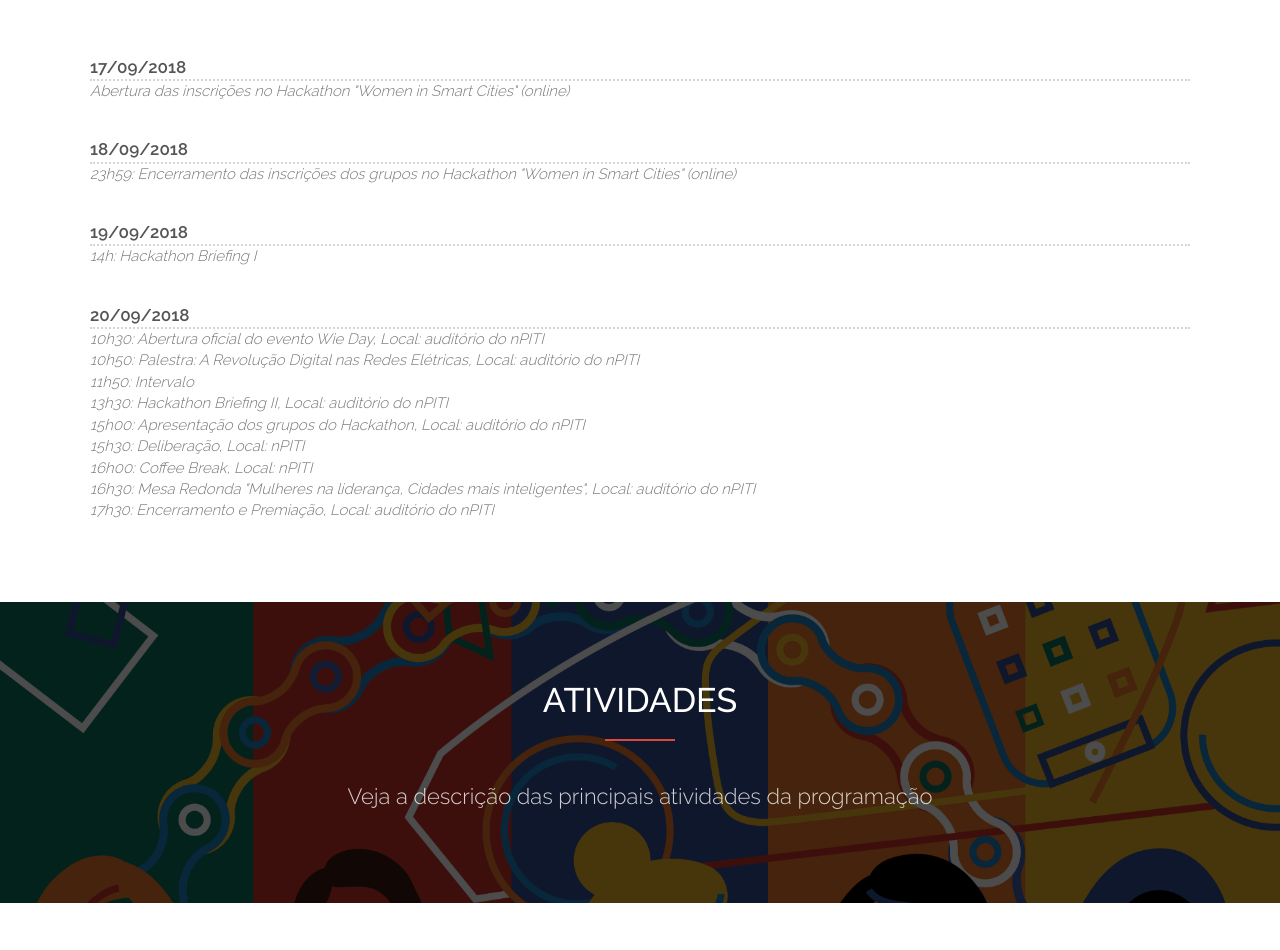
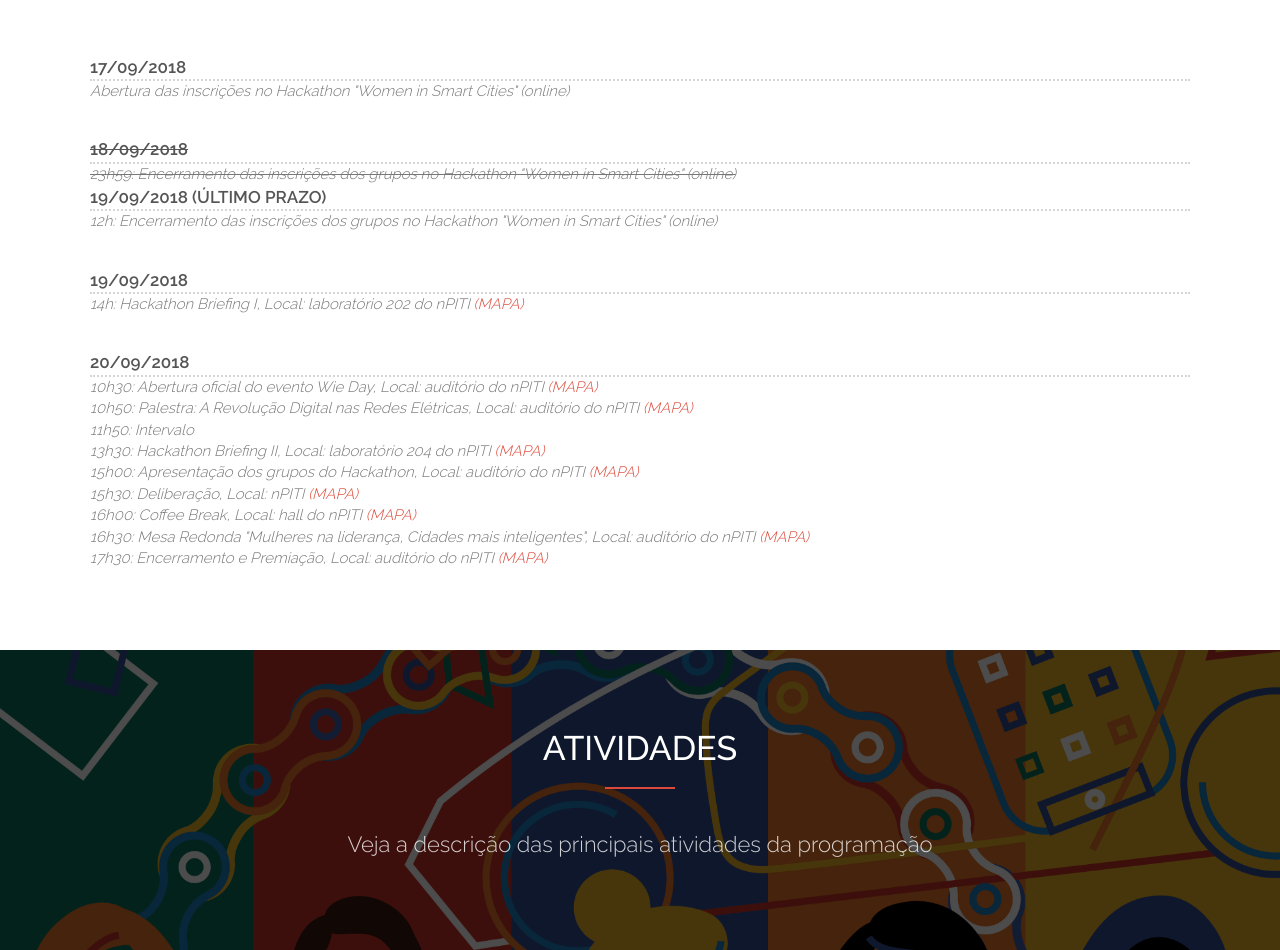
Before and after one commit to IreneGinani/site-wie-ufrn, a plain HTML site: page index.html in a window 1280 px wide. Shown: the part 1740-2690 px from the top of the page. Drawn offline with Linux system fonts and the light colour scheme.

Commit message:
Add files via upload
mudança na logo do apoio no rodapé; inclusão da lista de equipes do hackathon.

```diff
--- a/index.html
+++ b/index.html
@@ -108,23 +108,25 @@
             <div class="menu-item-description"> Abertura das inscrições no Hackathon "Women in Smart Cities" (online) </div>
           </div>
           <div class="menu-item">
-            <div class="menu-item-name"> 18/09/2018  </div>
-            <div class="menu-item-description"> 23h59: Encerramento das inscrições dos grupos no Hackathon "Women in Smart Cities" (online)</div>
+            <div class="menu-item-name"> <strike>18/09/2018</strike>  </div>
+            <div class="menu-item-description"> <strike>23h59: Encerramento das inscrições dos grupos no Hackathon "Women in Smart Cities" (online)</strike></div>
+            <div class="menu-item-name">19/09/2018 (ÚLTIMO PRAZO)  </div>
+            <div class="menu-item-description">12h: Encerramento das inscrições dos grupos no Hackathon "Women in Smart Cities" (online)</div>
           <div class="menu-item">
             <div class="menu-item-name"> 19/09/2018  </div>
-			<div class="menu-item-description"> 14h: Hackathon Briefing I </div>
+			<div class="menu-item-description"> 14h: Hackathon Briefing I, Local: laboratório 202 do nPITI <a href="https://goo.gl/maps/QCFXirSawbq">(MAPA)</a> </div>
           </div>
           <div class="menu-item">
             <div class="menu-item-name"> 20/09/2018 </div>
-            <div class="menu-item-description"> 10h30: Abertura oficial do evento Wie Day, Local: auditório do nPITI </div>
-            <div class="menu-item-description"> 10h50: Palestra: A Revolução Digital nas Redes Elétricas, Local: auditório do nPITI </div>
+            <div class="menu-item-description"> 10h30: Abertura oficial do evento Wie Day, Local: auditório do nPITI <a href="https://goo.gl/maps/QCFXirSawbq">(MAPA)</a></div>
+            <div class="menu-item-description"> 10h50: Palestra: A Revolução Digital nas Redes Elétricas, Local: auditório do nPITI <a href="https://goo.gl/maps/QCFXirSawbq">(MAPA)</a></div>
             <div class="menu-item-description"> 11h50: Intervalo </div>
-            <div class="menu-item-description"> 13h30: Hackathon Briefing II, Local: auditório do nPITI </div>
-            <div class="menu-item-description"> 15h00: Apresentação dos grupos do Hackathon, Local: auditório do nPITI </div>
-            <div class="menu-item-description"> 15h30: Deliberação, Local: nPITI </div>
-            <div class="menu-item-description"> 16h00: Coffee Break, Local: nPITI </div>
-            <div class="menu-item-description"> 16h30: Mesa Redonda "Mulheres na liderança, Cidades mais inteligentes", Local: auditório do nPITI </div>
-            <div class="menu-item-description"> 17h30: Encerramento e Premiação, Local: auditório do nPITI </div>
+            <div class="menu-item-description"> 13h30: Hackathon Briefing II, Local: laboratório 204 do nPITI <a href="https://goo.gl/maps/QCFXirSawbq">(MAPA)</a> </div>
+            <div class="menu-item-description"> 15h00: Apresentação dos grupos do Hackathon, Local: auditório do nPITI <a href="https://goo.gl/maps/QCFXirSawbq">(MAPA)</a></div>
+            <div class="menu-item-description"> 15h30: Deliberação, Local: nPITI <a href="https://goo.gl/maps/QCFXirSawbq">(MAPA)</a></div>
+            <div class="menu-item-description"> 16h00: Coffee Break, Local: hall do nPITI <a href="https://goo.gl/maps/QCFXirSawbq">(MAPA)</a></div>
+            <div class="menu-item-description"> 16h30: Mesa Redonda "Mulheres na liderança, Cidades mais inteligentes", Local: auditório do nPITI <a href="https://goo.gl/maps/QCFXirSawbq">(MAPA)</a></div>
+            <div class="menu-item-description"> 17h30: Encerramento e Premiação, Local: auditório do nPITI <a href="https://goo.gl/maps/QCFXirSawbq">(MAPA)</a></div>
           </div>
         </div>
       </div>
@@ -169,11 +171,11 @@
             <p> Premiação:
     			  <ul>
       		  	<li>1° lugar: Curso no SEBRAE RN + GiftCard Outback no valor de R$ 30,00 por participante, limitado ao número de integrantes da equipe</li>
-      		  	<li>2° lugar: GiftCard Outback no valor de R$ 30,00 por participante, limitado ao número de integrantes da equipe</li>
+      		  	<li>2° lugar: Curso "Produtividade Digital e Gestão de Projetos" da Estilinguy + GiftCard Outback no valor de R$ 30,00 por participante, limitado ao número de integrantes da equipe</li>
       		  	<li>3° lugar: 1 ingresso para o Cinépolis por participante, limitado ao número de integrantes da equipe</li>
     		  	</ul>
 
-            <a href="http://mulheresnastem.ufrn.br/wieday2018/files/EditalHackathonWomeninSmartCities.pdf" class="btn btn-custom btn-lg page-scroll">Edital do Hackathon</a> </div>
+            <a href="http://mulheresnastem.ufrn.br/wieday2018/files/ListaEquipes.pdf" class="btn btn-custom btn-lg page-scroll">Lista de Equipes</a> </div>
 
           </div>
         </div>
@@ -232,7 +234,7 @@
       <h2>Inscrições</h2>
       <p>Evento com emissão de certificado de participação. Inscreva-se! </p>
       <a href="https://goo.gl/forms/A9RnUfUUQNve8jwb2" class="btn btn-custom btn-lg page-scroll">Palestra e Mesa Redonda </a>
-     <a href="http://mulheresnastem.ufrn.br/wieday2018/embreve" class="btn btn-custom btn-lg page-scroll">Hackathon </a> </div>
+     <a href="https://docs.google.com/forms/d/e/1FAIpQLSfRtUVPKbFc_cSHx1oAusXDQPEM860FLwAK3rPj41E7zfjM4w/viewform?usp=sf_link" class="btn btn-custom btn-lg page-scroll">Hackathon </a> </div>
     </div>
 </div>
 <div id="footer">
@@ -247,10 +249,12 @@
     <div class="col-md-4">
       <h3>Apoio</h3>
       <div class="contact-item">
-        <div class="about-img"><img src="img/sebrae.png" class="apoio-img" alt=""></div>
-      </div>
+        <div class="about-img"><img src="img/apoio_logos.png" style="width:300px" class="apoio-img" alt=""></div>
+    </div>
+    </div>
 
-    </div>
+
+
     <div class="col-md-4">
       <h3>Contatos</h3>
       <div class="contact-item">
```
